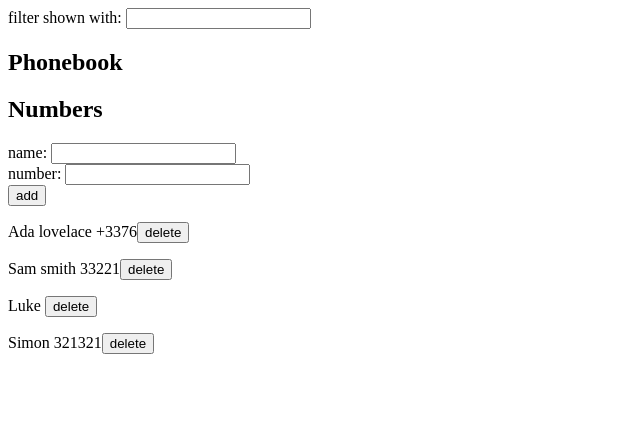
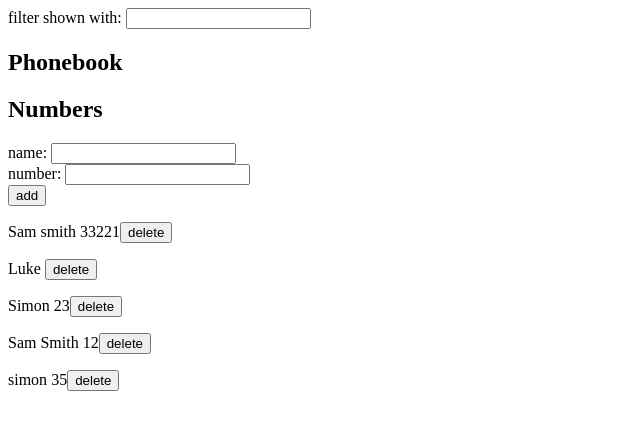
Before and after one commit to RHL120/full_stack, a React (Vite) app in the folder part2/phonebook/: page / in a window 1280 px wide. Shown: the top 430 px of the page, without its empty margins (0-640 px from the left). Built offline with nearby package versions, Linux system fonts and the light colour scheme; data requests are answered from the project's data file.

Commit message:
Solve 2.15

```diff
--- a/part2/phonebook/db.json
+++ b/part2/phonebook/db.json
@@ -1,10 +1,5 @@
 {
   "persons": [
-    {
-      "name": "Ada lovelace",
-      "number": "+3376",
-      "id": 1
-    },
     {
       "name": "Sam smith",
       "number": "33221",
@@ -17,8 +12,18 @@
     },
     {
       "name": "Simon",
-      "number": "321321",
+      "number": "23",
       "id": 4
+    },
+    {
+      "name": "Sam Smith",
+      "number": "12",
+      "id": 5
+    },
+    {
+      "name": "simon",
+      "number": "35",
+      "id": 6
     }
   ]
 }
--- a/part2/phonebook/src/App.jsx
+++ b/part2/phonebook/src/App.jsx
@@ -48,13 +48,25 @@ const App = () => {
   const onChange = (setter) => (e) => setter(e.target.value)
   const formOnSubmit = (e) => {
     e.preventDefault()
-    if (persons.some(x => x.name === newName)) {
-      alert(`${newName} is already added to the phonebook`)
+    let pidx = persons.findIndex(p => p.name == newName)
+    if (pidx >= 0) {
+      let replace = confirm(`${persons[pidx].name} is already added to the phonebook, replace the old number with a new one?`);
+      if (replace) {
+        const newPerson = {...persons[pidx], number: newNumber};
+        phonebookService.update(persons[pidx].id, newPerson)
+          .then(() => {
+            let newPersons = [...persons]
+            newPersons[pidx] = newPerson
+            setPersons(newPersons)
+          })
+        setNewNumber('')
+        setNewName('')
+      }
     } else {
-      let new_person = {name: newName, number: newNumber}
+      let newPerson = {name: newName, number: newNumber}
       setNewNumber('')
       setNewName('')
-      phonebookService.newContact(new_person).then(() => setPersons(persons.concat(new_person)))
+      phonebookService.newContact(newPerson).then(() => setPersons(persons.concat(newPerson)))
     }
   }
   return (
--- a/part2/phonebook/src/services/phonebook.js
+++ b/part2/phonebook/src/services/phonebook.js
@@ -3,4 +3,5 @@ const URL = 'http://localhost:30001/persons'
 const getAll = () => axios.get(URL).then(resp => resp.data)
 const newContact = new_person => axios.post(URL, new_person)
 const deleteContact = id => axios.delete(`${URL}/${id}`)
-export default { getAll, newContact, deleteContact }
+const update = (id, newObject) => axios.put(`${URL}/${id}`, newObject)
+export default { getAll, newContact, deleteContact, update }
```
